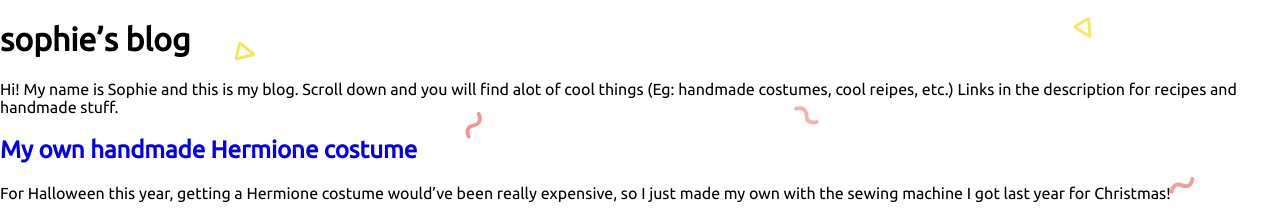
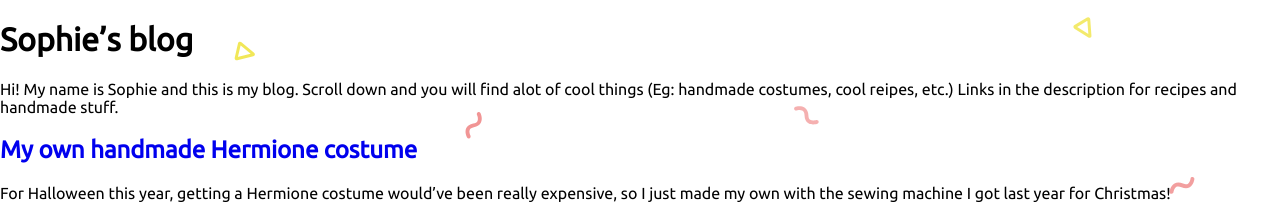
Before and after one commit to sophiedeko/sophiedeko.github.io, a Jekyll site: the page built from index.md, in a window 1280 px wide. Shown: the top 214 px of the page. Built offline with Jekyll 4.4.1, drawn with Linux system fonts in a browser that asks for light colours.

```diff
--- a/index.md
+++ b/index.md
@@ -1,6 +1,6 @@
 ---
 layout: default
-title: sophie's blog
+title: Sophie's blog
 regenerate: true
 ---
 
```
